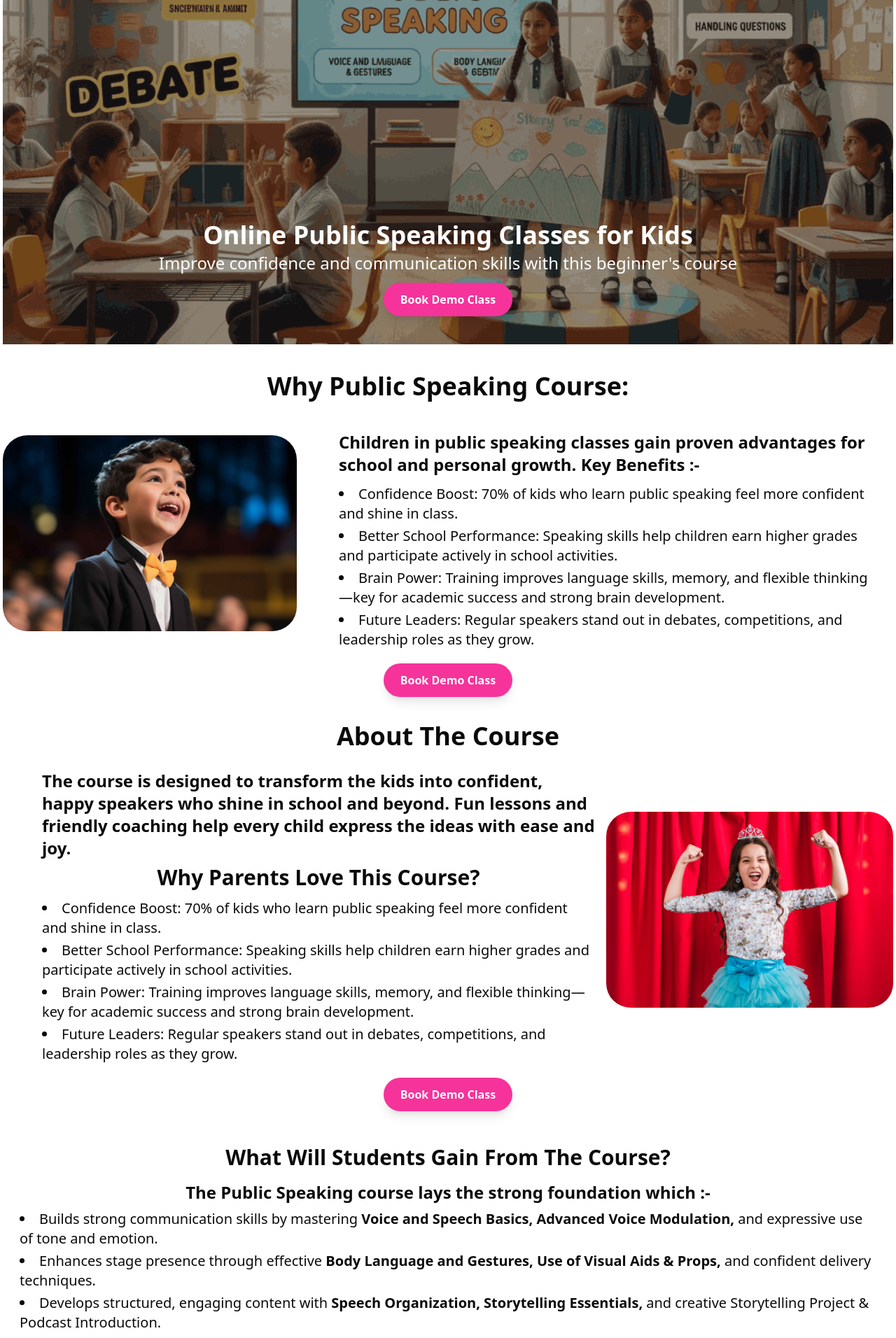
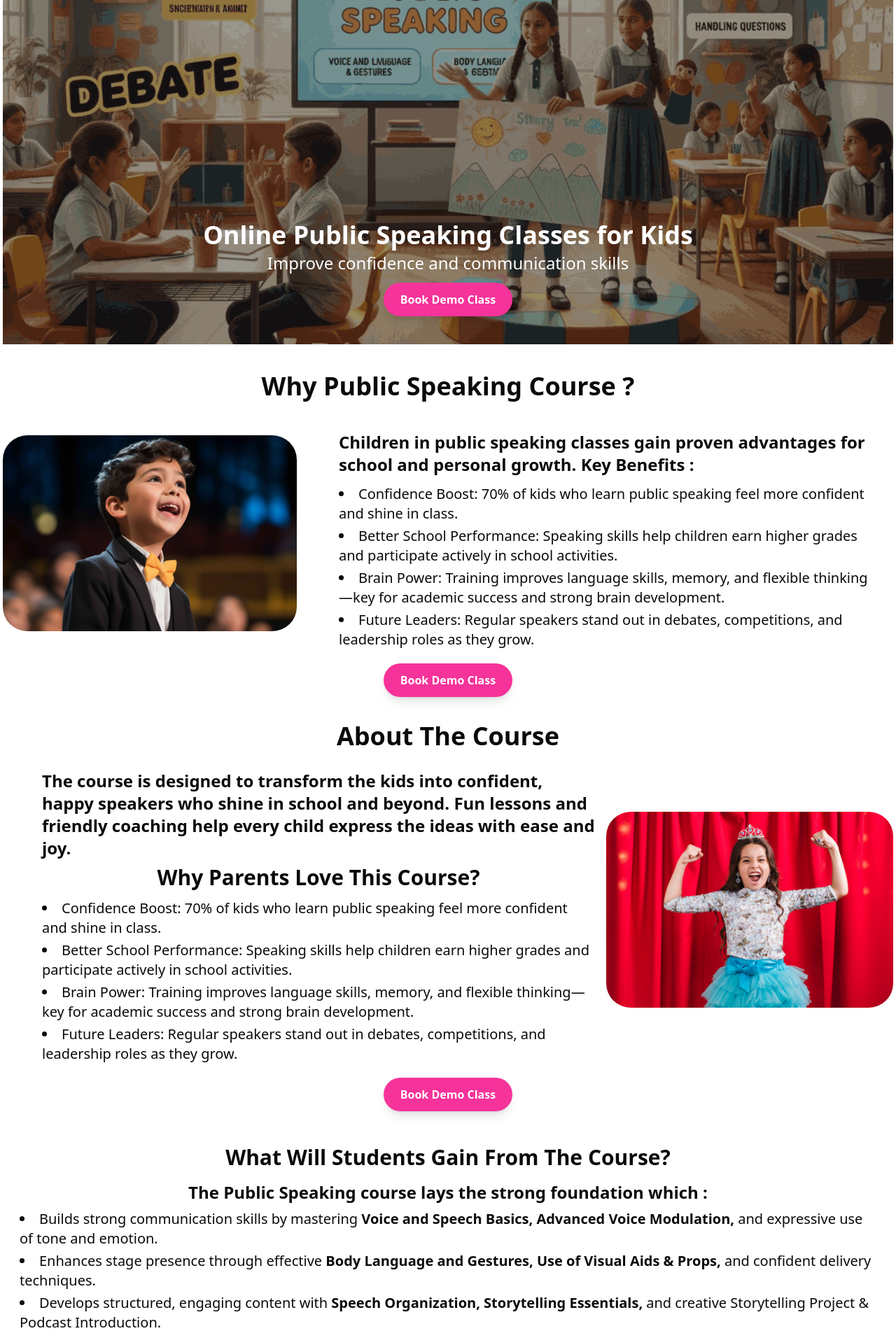
Before and after one commit to connect-cyber/frontend, a React (Vite) app: page /public-speaking in a window 1280 px wide. Shown: the part 278-2190 px from the top of the page at 70% size. Built offline with nearby package versions, Linux system fonts and the light colour scheme; no server answers.

Commit message:
Update Landing.jsx

```diff
--- a/src/pages/Landing.jsx
+++ b/src/pages/Landing.jsx
@@ -18,8 +18,7 @@ function Landing() {
             Online Public Speaking Classes for Kids
           </h1>
           <p className="px-1 sm:px-2 md:px-3 lg:px-4 text-white mt-1 text-xl md:text-2xl text-center">
-            Improve confidence and communication skills with this beginner's
-            course
+            Improve confidence and communication skills
           </p>
 
           <div className="mt-3 mb-10 w-full px-1 sm:px-2 md:px-3 lg:px-4 flex justify-center items-center">
@@ -39,7 +38,7 @@ function Landing() {
       <div className="mt-10">
         <div>
           <h1 className="text-xl mx-auto text-center sm:text-2xl md:text-3xl lg:text-4xl font-bold">
-            Why Public Speaking Course:
+            Why Public Speaking Course ?
           </h1>
           <div className="mt-6 flex flex-col items-center min-[900px]:flex-row">
             <img
@@ -47,9 +46,9 @@ function Landing() {
               className="object-cover rounded-[20px] max-h-[320px] min-h-[280px] max-[420px]:max-w-[300px] sm:min-w-[410px] max-w-[420px] sm:w-[75%] md:w-[45%] lg:w-[60%] md:rounded-[30px] lg:rounded-[35px]"
             />
             <div className="px-5 mt-5 lg:ml-10 flex flex-col justify-center">
-              <p className="text-[15px] md:text-xl font-semibold gap-x-[100px] lg:text-2xl">
+              <p className="text-[16px] md:text-xl font-semibold gap-x-[100px] lg:text-2xl">
                 Children in public speaking classes gain proven advantages for
-                school and personal growth. Key Benefits :-
+                school and personal growth. Key Benefits :
               </p>
               <li className="mt-3 text-[16px] lg:text-xl">
                 Confidence Boost: 70% of kids who learn public speaking feel
@@ -93,13 +92,13 @@ function Landing() {
               className="object-cover rounded-[20px] max-h-[320px] min-h-[280px] max-[420px]:max-w-[300px] sm:min-w-[410px] max-w-[420px] sm:w-[75%] md:w-[45%] lg:w-[60%] md:rounded-[30px] lg:rounded-[35px]"
             />
             <div className="px-5 mt-5 md:px-4 md:ml-5 lg:ml-10 flex flex-col justify-center">
-              <p className="text-[15px] md:text-xl font-semibold gap-x-[100px] lg:text-2xl">
+              <p className="text-[16px] md:text-xl font-semibold gap-x-[100px] lg:text-2xl">
                 The course is designed to transform the kids into confident,
                 happy speakers who shine in school and beyond. Fun lessons and
                 friendly coaching help every child express the ideas with ease
                 and joy.
               </p>
-              <h1 className="text-xl mt-2 mx-auto text-center font-semibold md:text-3xl lg:text-3xl">
+              <h1 className="text-xl mt-2 mx-auto text-center font-bold md:text-3xl lg:text-3xl">
                 Why Parents Love This Course?
               </h1>
               <li className="mt-3 text-[16px] lg:text-xl">
@@ -134,11 +133,11 @@ function Landing() {
         </div>
 
         <div className="mt-7 md:mt-9 lg:mt-12">
-          <h1 className="px-1 text-xl mt-2 mx-auto text-center font-semibold md:text-3xl lg:text-3xl">
+          <h1 className="px-1 text-xl mt-2 mx-auto text-center font-bold md:text-3xl lg:text-3xl">
             What Will Students Gain From The Course?
           </h1>
-          <p className="px-3 text-[15px] md:text-xl text-center font-semibold gap-x-[100px] mt-4 lg:text-2xl">
-            The Public Speaking course lays the strong foundation which :-
+          <p className="px-3 text-[16px] md:text-xl text-center font-semibold gap-x-[100px] mt-4 lg:text-2xl">
+            The Public Speaking course lays the strong foundation which :
           </p>
           <div className="flex justify-center items-center flex-col">
             <div className="px-5 lg:px-6">
```
